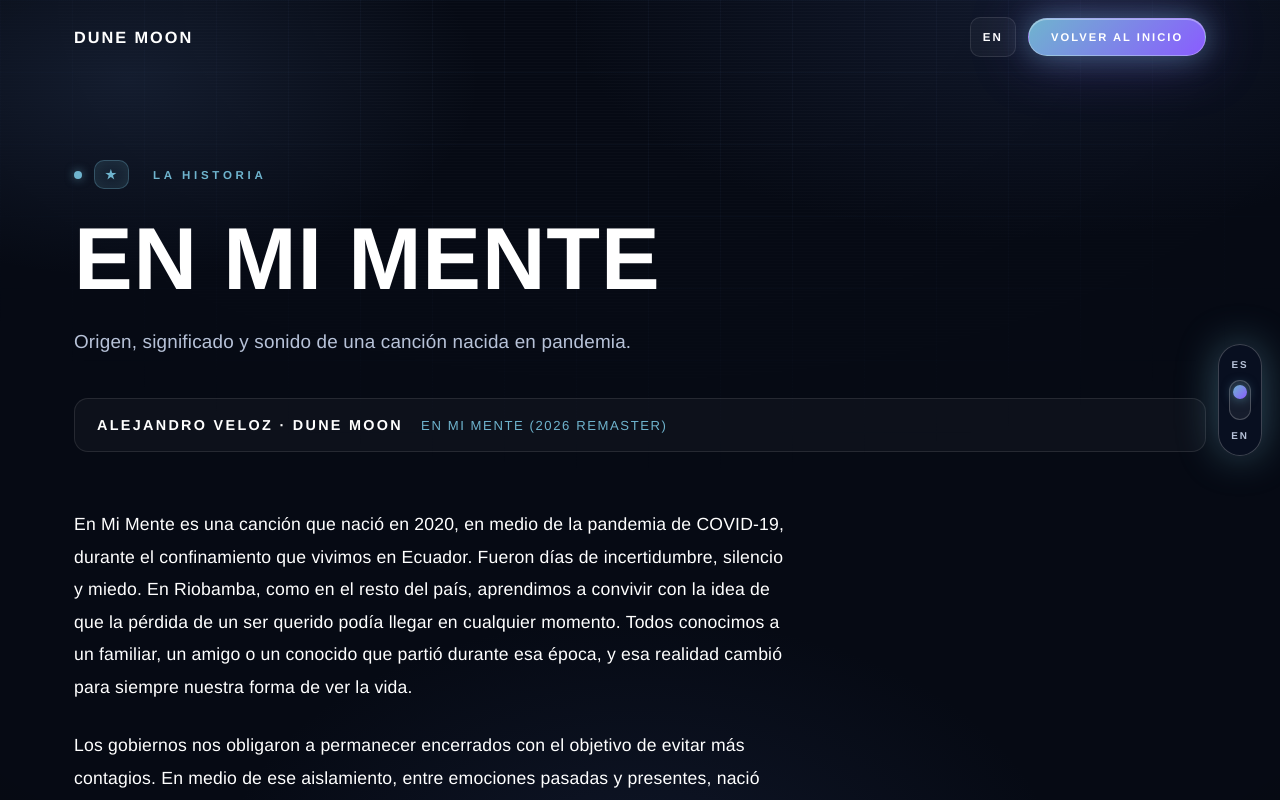
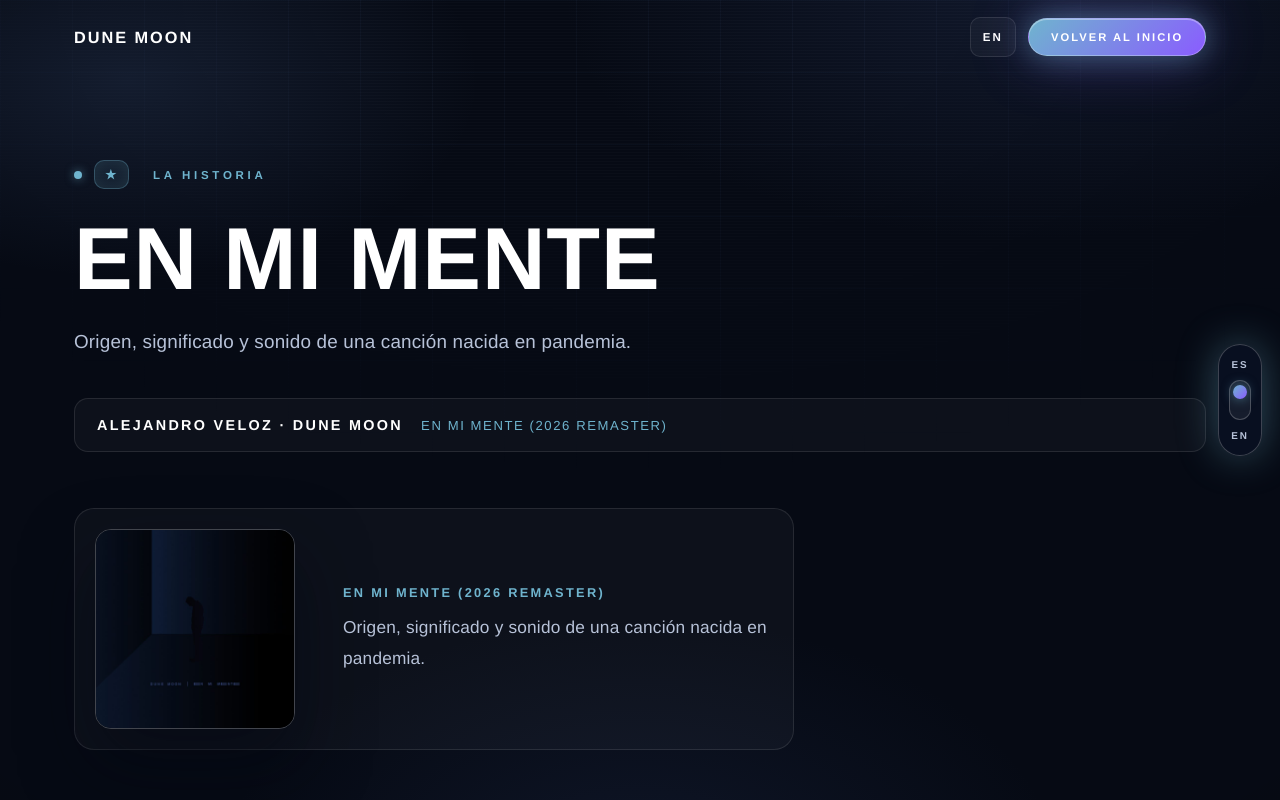
Before and after one commit to alejandrovelozvera-hash/dune-moon, a Next.js app: page /manifiesto in a window 1280 px wide. Shown: the top 800 px of the page. Built offline with nearby package versions, Linux system fonts and the light colour scheme.

Commit message:
manifiesto: portada de la cancion y video dentro del borde

```diff
--- a/app/components.css
+++ b/app/components.css
@@ -2252,6 +2252,54 @@
   max-width: 720px;
 }
 
+.manifesto__hero {
+  display: flex;
+  align-items: center;
+  gap: clamp(24px, 4vw, 48px);
+  margin-bottom: 48px;
+  padding: 20px;
+  border: 1px solid var(--border);
+  border-radius: 20px;
+  background: rgba(255, 255, 255, 0.03);
+}
+
+.manifesto__hero-cover {
+  flex-shrink: 0;
+  width: clamp(120px, 22vw, 200px);
+  aspect-ratio: 1;
+  border-radius: 16px;
+  overflow: hidden;
+  border: 1px solid var(--border-strong);
+  box-shadow: 0 30px 70px rgba(4, 8, 18, 0.55);
+}
+
+.manifesto__hero-cover img {
+  width: 100%;
+  height: 100%;
+  object-fit: cover;
+  display: block;
+}
+
+.manifesto__hero-aside {
+  min-width: 0;
+}
+
+.manifesto__hero-tag {
+  font-family: var(--font-display);
+  font-size: 0.8rem;
+  font-weight: 700;
+  letter-spacing: 0.18em;
+  text-transform: uppercase;
+  color: var(--cyan);
+  margin-bottom: 12px;
+}
+
+.manifesto__hero-quote {
+  color: var(--text-dim);
+  font-size: clamp(0.95rem, 1.4vw, 1.08rem);
+  line-height: 1.75;
+}
+
 .manifesto__text {
   margin-bottom: 26px;
   color: var(--text);
@@ -2261,13 +2309,9 @@
 
 .manifesto__video {
   margin-top: 72px;
-  padding-block: 48px;
-  width: 100vw;
-  left: 50%;
-  right: 50%;
-  margin-left: -50vw;
-  margin-right: -50vw;
-  border-block: 1px solid var(--border);
+  padding: clamp(28px, 5vw, 48px);
+  border: 1px solid var(--border);
+  border-radius: 20px;
   background: rgba(10, 14, 30, 0.35);
 }
 
@@ -2311,6 +2355,11 @@
     padding-top: 140px;
   }
 
+  .manifesto__hero {
+    flex-direction: column;
+    align-items: flex-start;
+  }
+
   .manifesto__video {
     padding-block: 40px;
   }
--- a/components/ManifestHero.jsx
+++ b/components/ManifestHero.jsx
@@ -27,6 +27,24 @@ export default function ManifestHero() {
         </div>
 
         <div className="manifesto__body">
+          <div className="manifesto__hero">
+            <div className="manifesto__hero-cover">
+              <img
+                src="/en-mi-mente-2026-remaster.jpg"
+                alt="En Mi Mente (2026 Remaster)"
+                width="800"
+                height="800"
+                loading="eager"
+              />
+            </div>
+            <div className="manifesto__hero-aside">
+              <p className="manifesto__hero-tag">{t("manifest.song")}</p>
+              <p className="manifesto__hero-quote">
+                {t("manifest.subtitle")}
+              </p>
+            </div>
+          </div>
+
           {PARAGRAPHS.map((key, i) => (
             <p key={key} className="manifesto__text">
               {t(`manifest.${key}`)}
```
